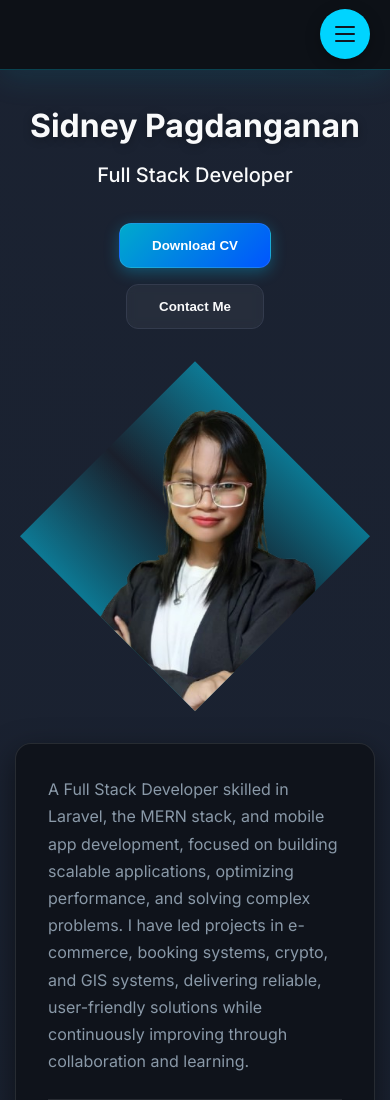
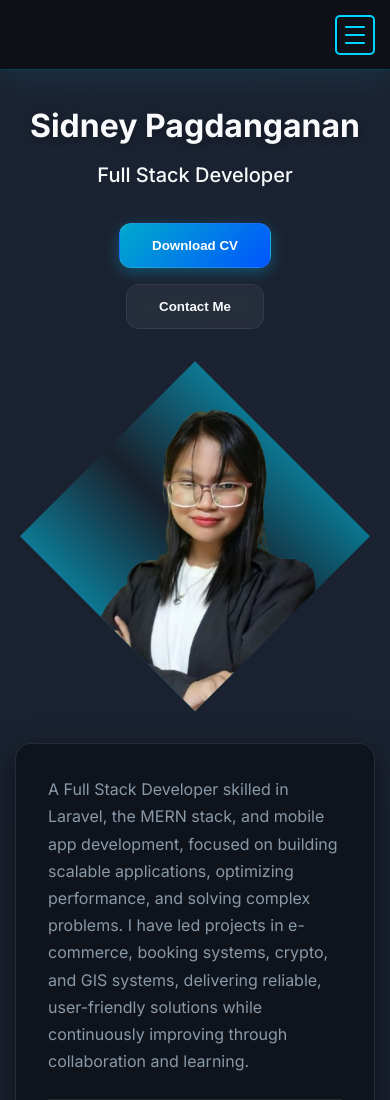
Before and after one commit to seiixin/SimplePortfolio, a plain HTML site: page index.html in a window 390 px wide. Shown: the top 1100 px of the page. Drawn offline with Linux system fonts and the light colour scheme.

Commit message:
update mobile menu

```diff
--- a/styles.css
+++ b/styles.css
@@ -121,40 +121,41 @@ body {
     text-shadow: 0 0 10px rgba(6, 182, 212, 0.5);
 }
 
-/* Mobile Menu Toggle (Fixed Floating Button) */
+/* Mobile Menu Toggle */
 .mobile-menu-toggle {
     display: none; /* Default hidden on desktop */
     flex-direction: column;
     cursor: pointer;
-    z-index: 2000; /* Super high z-index */
-    width: 50px; /* Larger touch target */
-    height: 50px;
+    z-index: 2000;
+    width: 40px;
+    height: 40px;
     justify-content: center;
     align-items: center;
-    gap: 5px;
-    position: fixed; /* Fixed to viewport */
-    right: 20px;
-    bottom: 10px; /* Bottom right corner */
-    top: auto; /* Reset top */
-    transform: none; /* Reset transform */
-    background: hsl(var(--accent-color)); /* Accent background */
-    border-radius: 50%; /* Circle shape */
-    box-shadow: 0 4px 15px rgba(0,0,0,0.3);
+    gap: 6px;
+    position: absolute; /* Back to top right */
+    right: 15px;
+    top: 50%;
+    transform: translateY(-50%);
+    background: transparent;
+    box-shadow: none;
+    border-radius: 5px; /* Slight rounded corners */
+    border: 2px solid hsl(var(--accent-color)); /* Outline style */
     transition: var(--transition);
 }
 
 .mobile-menu-toggle span {
     display: block;
-    width: 20px; /* Adjusted for circle */
+    width: 20px;
     height: 2px;
-    background-color: hsl(var(--dark-bg)); /* Dark icon on accent bg */
+    background-color: hsl(var(--accent-color)); /* Accent color for lines */
     border-radius: 2px;
     transition: var(--transition);
 }
 
 .mobile-menu-toggle:hover {
-    transform: scale(1.1);
-    box-shadow: 0 6px 20px rgba(6, 182, 212, 0.4);
+    transform: translateY(-50%); /* Keep vertical alignment */
+    background: rgba(6, 182, 212, 0.1); /* Slight fill on hover */
+    box-shadow: 0 0 10px rgba(6, 182, 212, 0.3); /* Glow effect */
 }
 
 /* Mobile Responsive Navbar */
```
